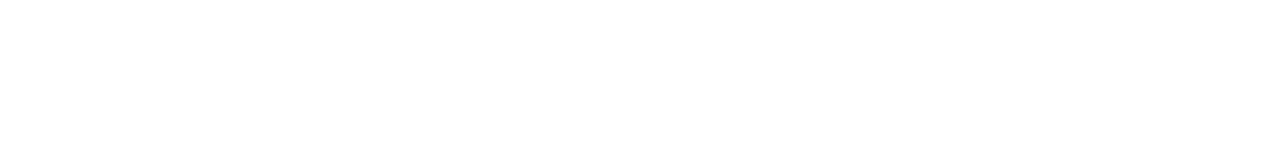
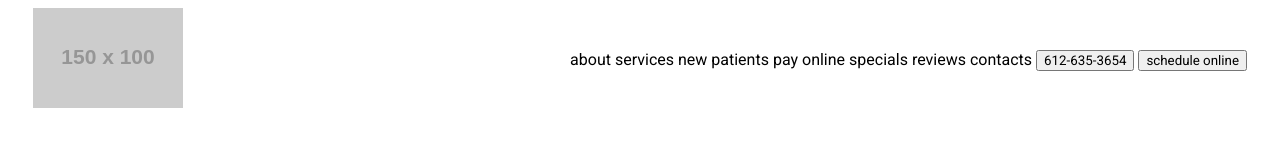
Before and after one commit to Jetmishemoto/Sunny-Pediatric-Dentistry, a plain HTML site: page Index.html in a window 1280 px wide. Drawn offline with Linux system fonts and the light colour scheme; placeholder pictures from the web are drawn by us.

Commit message:
added styles.css

```diff
--- a/Index.html
+++ b/Index.html
@@ -8,6 +8,8 @@
     <link rel="preconnect" href="https://fonts.gstatic.com" crossorigin>
     <link href="https://fonts.googleapis.com/css2?family=Roboto:wght@400;700&display=swap" rel="stylesheet">
 
+    <link rel="stylesheet" href="Styles.css">
+
 
     <title>Sunny Pediatric Dentistry</title>
 </head>
@@ -16,6 +18,27 @@
 
 <body>
 
+        <!--------------------------------------------- Navbar -->
+        <div class="navbar">
+            <div>
+
+               <img src="https://via.placeholder.com/150x100" alt="Missing Image">
+            </div>
+
+            <div>
+                <div>
+                    <a>about </a>
+                    <a>services </a>
+                    <a>new patients</a>
+                    <a>pay online</a>
+                    <a>specials</a>
+                    <a>reviews contacts</a>
+                    <button>612-635-3654</button>
+                    <button>schedule online</button>
+                </div>
+            </div>
+        </div>
+
 
 
 </body>
--- /dev/null
+++ b/Styles.css
@@ -0,0 +1,17 @@
+
+
+h1, h2, h3, h4, h5, p, button, a{
+
+    font-family: 'Roboto', sans-serif;
+}
+
+
+
+.navbar{
+    display:  flex;
+    align-items: center;
+    justify-content: space-between;
+    max-width: 1400px;
+    margin: 0 auto;
+    padding: 0 25px;
+}
```
